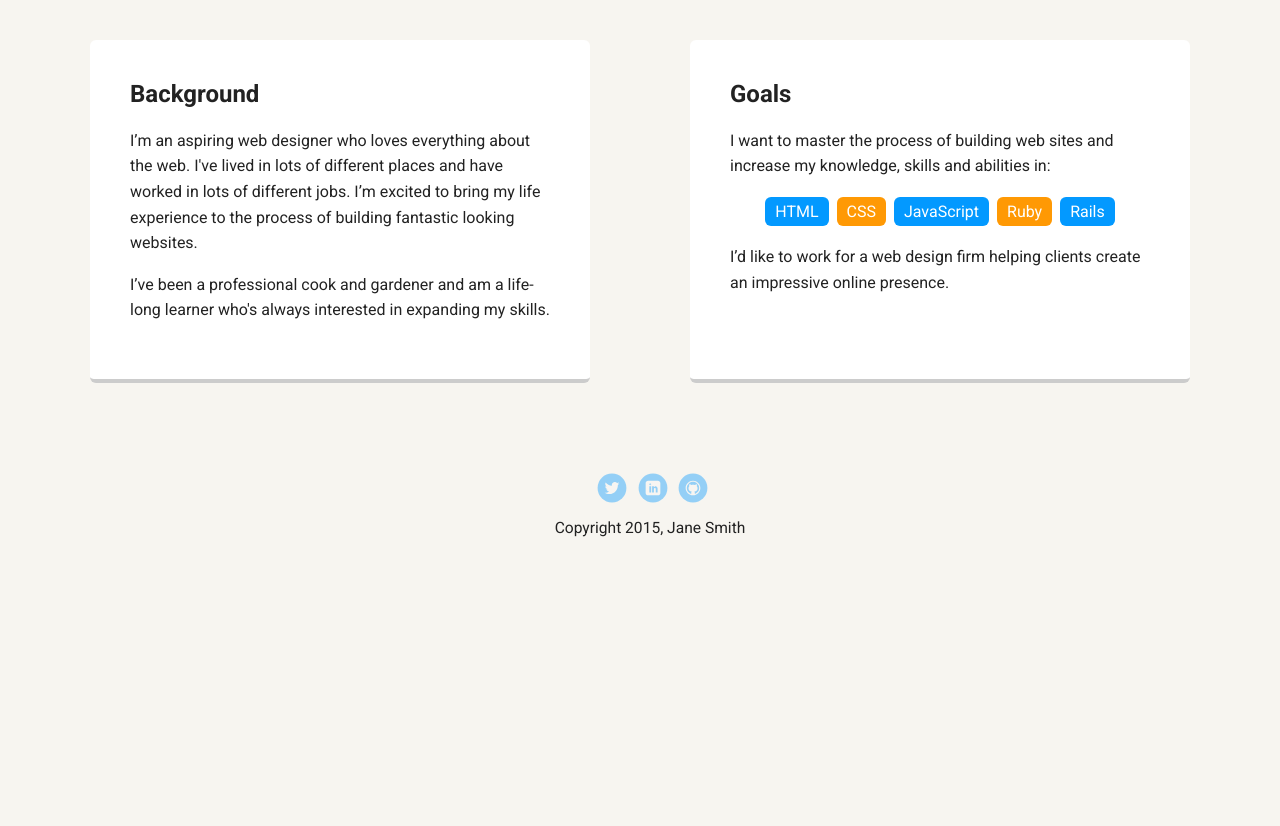
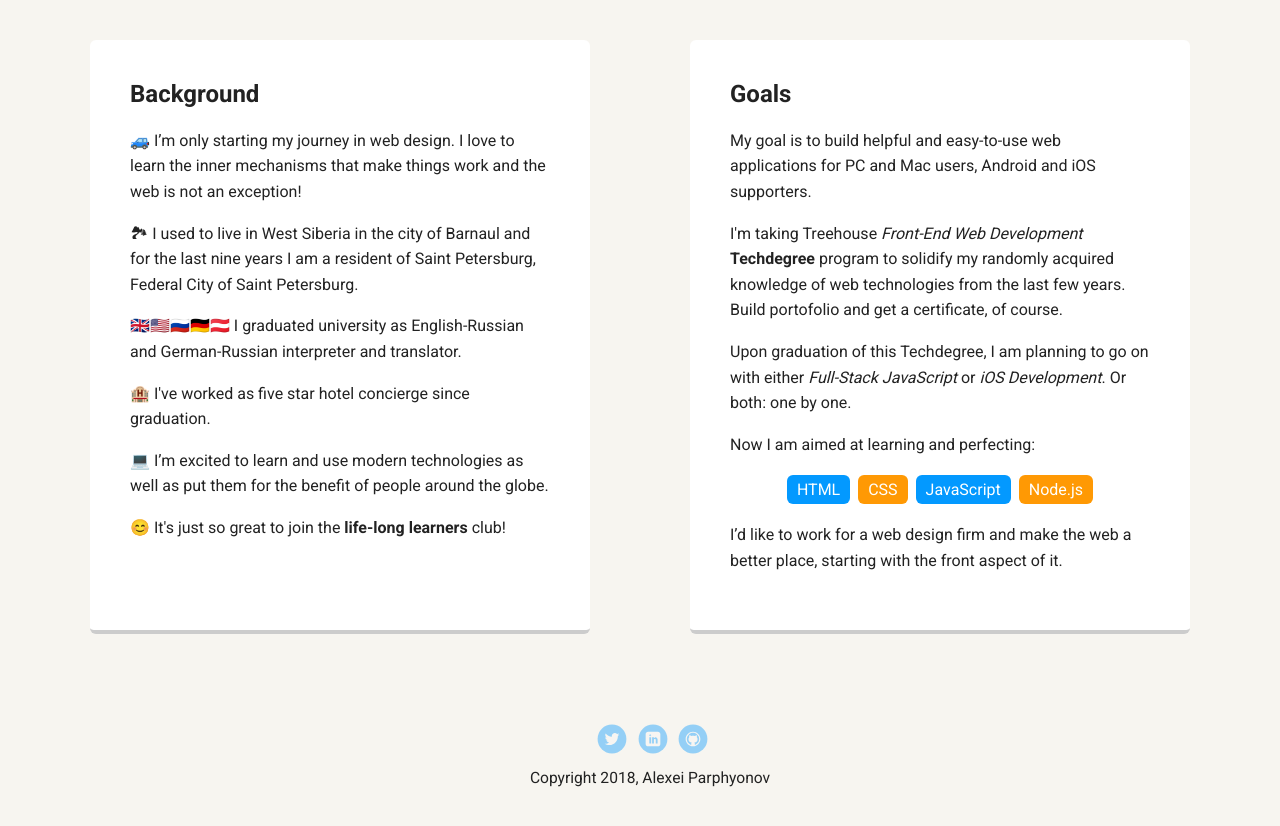
Before and after one commit to parphyonov/Personal-Profile-Page, a plain HTML site: page index.html in a window 1280 px wide. Shown: the part 480-1306 px from the top of the page. Before the commit the page ends 1112 px from the top, so only its background shows below. Drawn offline with Linux system fonts and the light colour scheme; a web font is replaced by a local one.

Commit message:
Step 2 done

```diff
--- a/index.html
+++ b/index.html
@@ -2,7 +2,7 @@
 <html lang="en">
 <head>
   <meta charset="utf-8">
-  <title>Jane Smith's Profile</title>
+  <title>Alexei Parphyonov's Profile</title>
   <meta name="viewport" content="width=device-width, initial-scale=1.0">
   <link rel="stylesheet" href="styles.css">
   <link href="https://fonts.googleapis.com/css?family=Muli%7CRoboto:400,300,500,700,900" rel="stylesheet"></head>
@@ -10,7 +10,7 @@
 
     <div class="main-nav">
         <ul class="nav">
-          <li class="name">Jane Smith</li>
+          <li class="name">Alexei Parphyonov</li>
           <li><a href="#">Home</a></li>
           <li><a href="#">Experience</a></li>
         </ul>
@@ -25,21 +25,28 @@
     <main class="flex">
       <div class="card">
         <h2>Background</h2>
-        <p>I’m an aspiring web designer who loves everything about the web. I've lived in lots of different places and have worked in lots of different jobs. I’m excited to bring my life experience to the process of building fantastic looking websites.</p>
-        <p>I’ve been a professional cook and gardener and am a life-long learner who's always interested in expanding my skills.</p>
+        <p>🚙 I’m only starting my journey in web design. I love to learn the inner
+          mechanisms that make things work and the web is not an exception!</p>
+        <p>🏞 I used to live in West Siberia in the city of Barnaul and for the last nine years I am a resident of Saint Petersburg, Federal City of Saint Petersburg.</p>
+        <p>🇬🇧🇺🇸🇷🇺🇩🇪🇦🇹 I graduated university as English-Russian and German-Russian interpreter and translator.</p>
+        <p>🏨 I've worked as five star hotel concierge since graduation.</p>
+        <p>💻 I’m excited to learn and use modern technologies as well as put them for the benefit of people around the globe.</p>
+        <p>😊 It's just so great to join the <strong>life-long learners</strong> club!</p>
       </div>
 
       <div class="card">
         <h2>Goals</h2>
-        <p>I want to master the process of building web sites and increase my knowledge, skills and abilities in:</p>
+        <p>My goal is to build helpful and easy-to-use web applications for PC and Mac users, Android and iOS supporters.</p>
+        <p>I'm taking Treehouse <em>Front-End Web Development</em> <strong>Techdegree</strong> program to solidify my randomly acquired knowledge of web technologies from the last few years. Build portofolio and get a certificate, of course.</p>
+        <p>Upon graduation of this Techdegree, I am planning to go on with either <em>Full-Stack JavaScript</em> or <em>iOS Development</em>. Or both: one by one.</p>
+        <p>Now I am aimed at learning and perfecting:</p>
         <ul class="skills">
           <li>HTML</li>
           <li>CSS</li>
           <li>JavaScript</li>
-          <li>Ruby</li>
-          <li>Rails</li>
+          <li>Node.js</li>
         </ul>
-        <p>I’d like to work for a web design firm helping clients create an impressive online presence.</p>
+        <p>I’d like to work for a web design firm and make the web a better place, starting with the front aspect of it.</p>
       </div>
 
     </main>
@@ -49,7 +56,7 @@
         <li><a href="#" class="social linkedin">LinkedIn</a></li>
         <li><a href="#" class="social github">Github</a></li>
       </ul>
-      <p class="copyright">Copyright 2015, Jane Smith</p>
+      <p class="copyright">Copyright 2018, Alexei Parphyonov</p>
     </footer>
   </body>
   </html>
```
Also changed, not shown: 1 other file.
